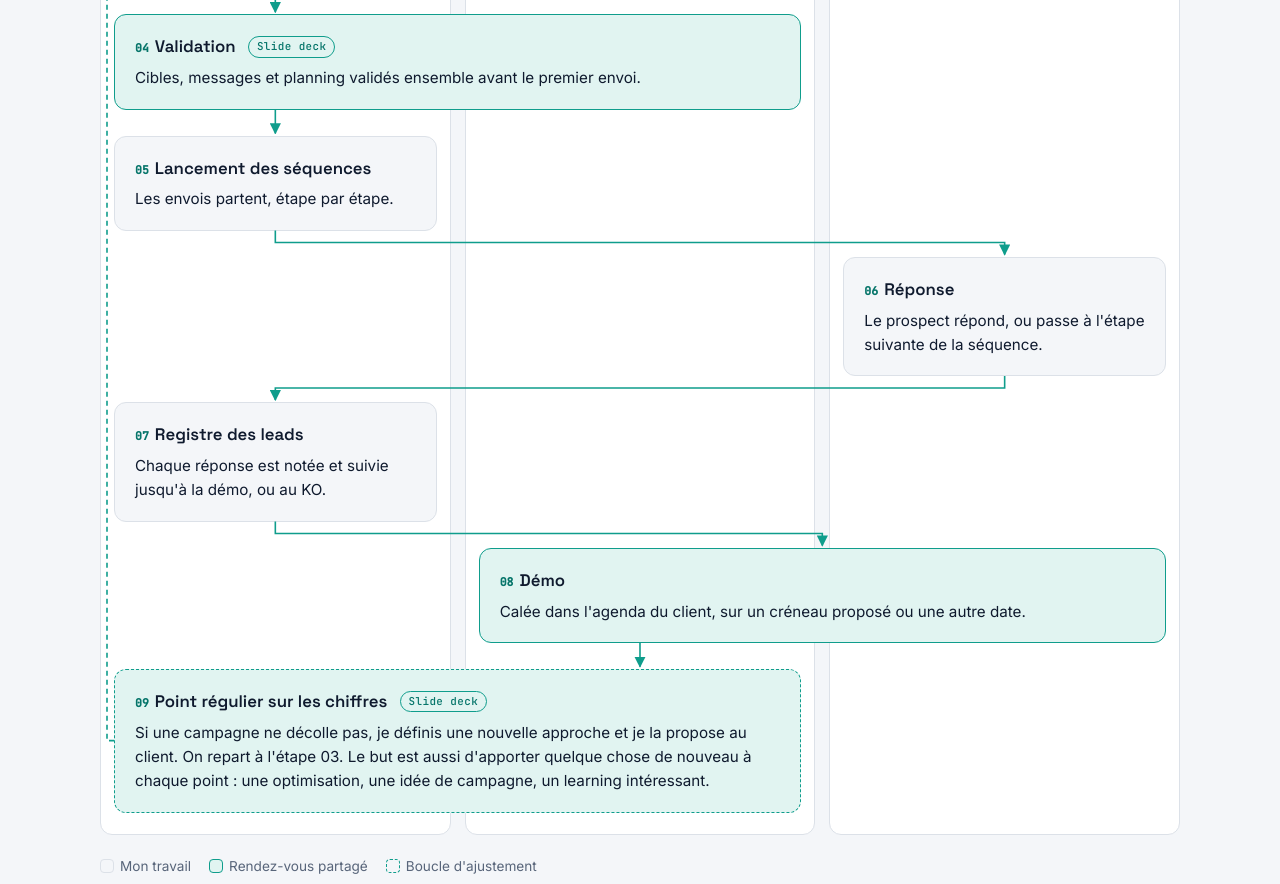
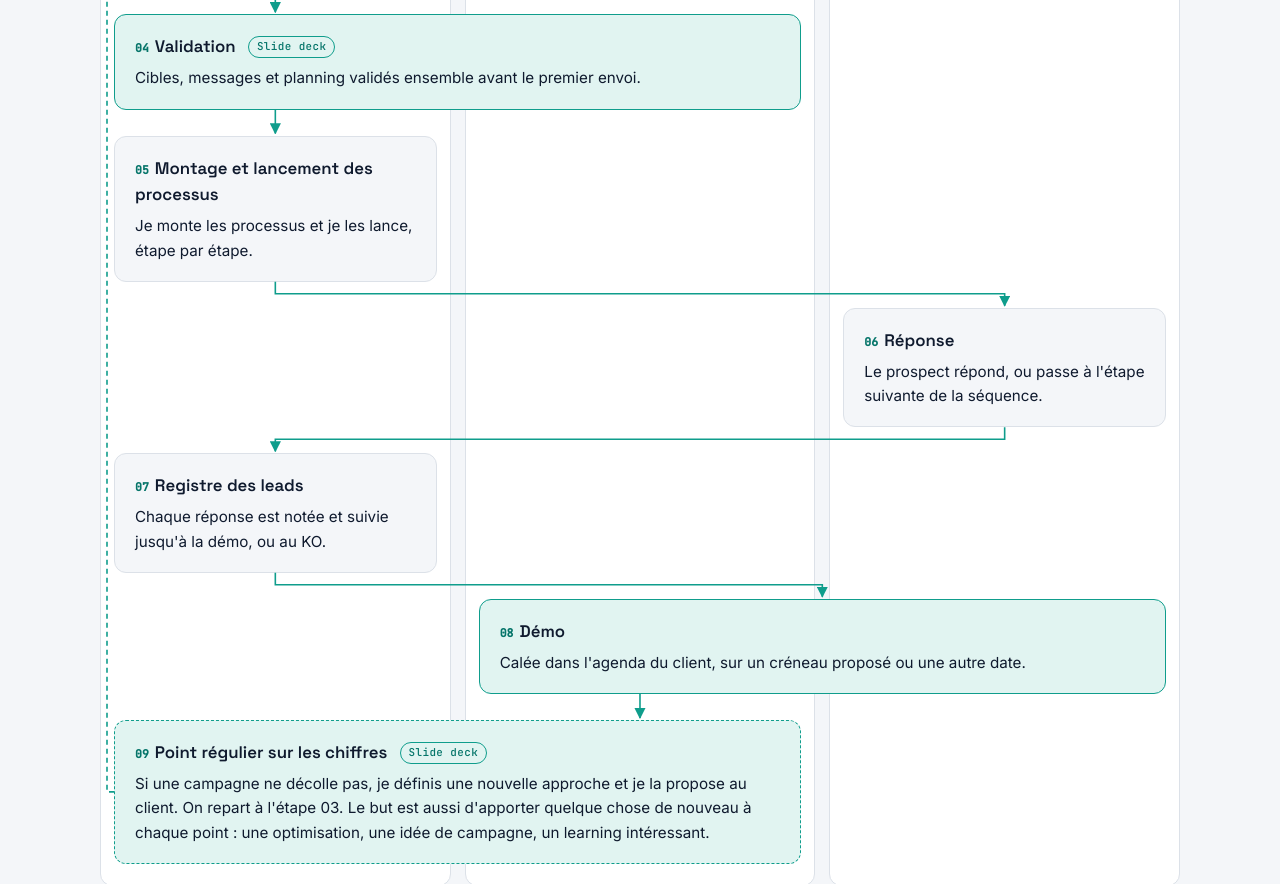
Before and after one commit to wickra07/wickra-pro, a plain HTML site: page grow.html in a window 1280 px wide. Shown: the part 3760-4644 px from the top of the page. Drawn offline with Linux system fonts and the light colour scheme.

Commit message:
grow: montage et lancement des processus

```diff
--- a/grow.html
+++ b/grow.html
@@ -410,7 +410,7 @@ table.t td:first-child{font-weight:600;white-space:nowrap}
       <div class="st c1" style="grid-row:3"><span class="who">Moi</span><b><span class="n">02</span>Cartographier les cibles</b>Le potentiel de chaque cible et le planning d'envoi, comme chez OFFOLIO.</div>
       <div class="st c1" style="grid-row:4"><span class="who">Moi</span><b><span class="n">03</span>Mapper les processus</b>Toutes les interactions, avec le client comme avec les prospects, pour les fluidifier au maximum et comprendre ce qu'on construit.</div>
       <div class="st meet c12" style="grid-row:5"><span class="who">Moi · Client</span><b><span class="n">04</span>Validation <span class="deck">Slide deck</span></b>Cibles, messages et planning validés ensemble avant le premier envoi.</div>
-      <div class="st c1" style="grid-row:6"><span class="who">Moi</span><b><span class="n">05</span>Lancement des séquences</b>Les envois partent, étape par étape.</div>
+      <div class="st c1" style="grid-row:6"><span class="who">Moi</span><b><span class="n">05</span>Montage et lancement des processus</b>Je monte les processus et je les lance, étape par étape.</div>
       <div class="st c3" style="grid-row:7"><span class="who">Prospects</span><b><span class="n">06</span>Réponse</b>Le prospect répond, ou passe à l'étape suivante de la séquence.</div>
       <div class="st c1" style="grid-row:8"><span class="who">Moi</span><b><span class="n">07</span>Registre des leads</b>Chaque réponse est notée et suivie jusqu'à la démo, ou au KO.</div>
       <div class="st meet c23" style="grid-row:9"><span class="who">Client · Prospects</span><b><span class="n">08</span>Démo</b>Calée dans l'agenda du client, sur un créneau proposé ou une autre date.</div>
```
